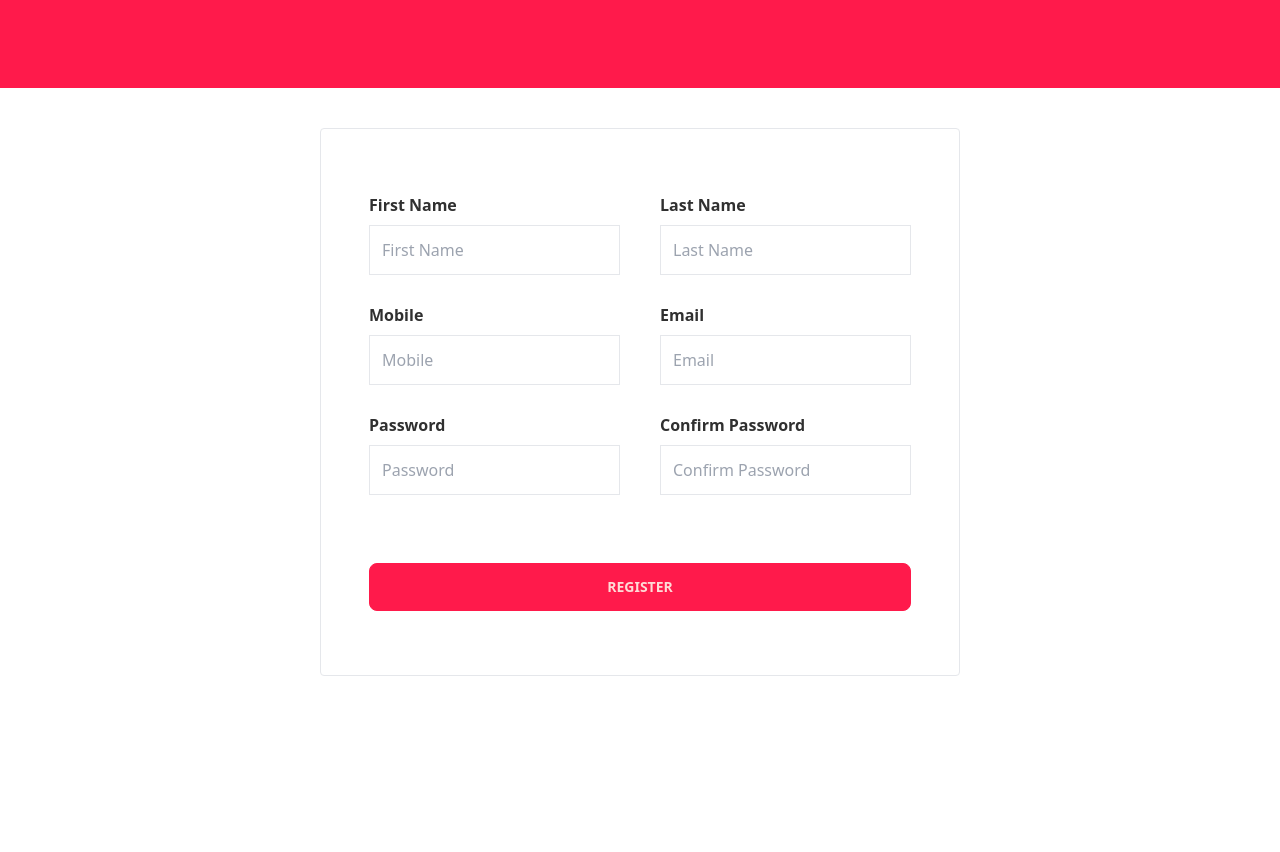
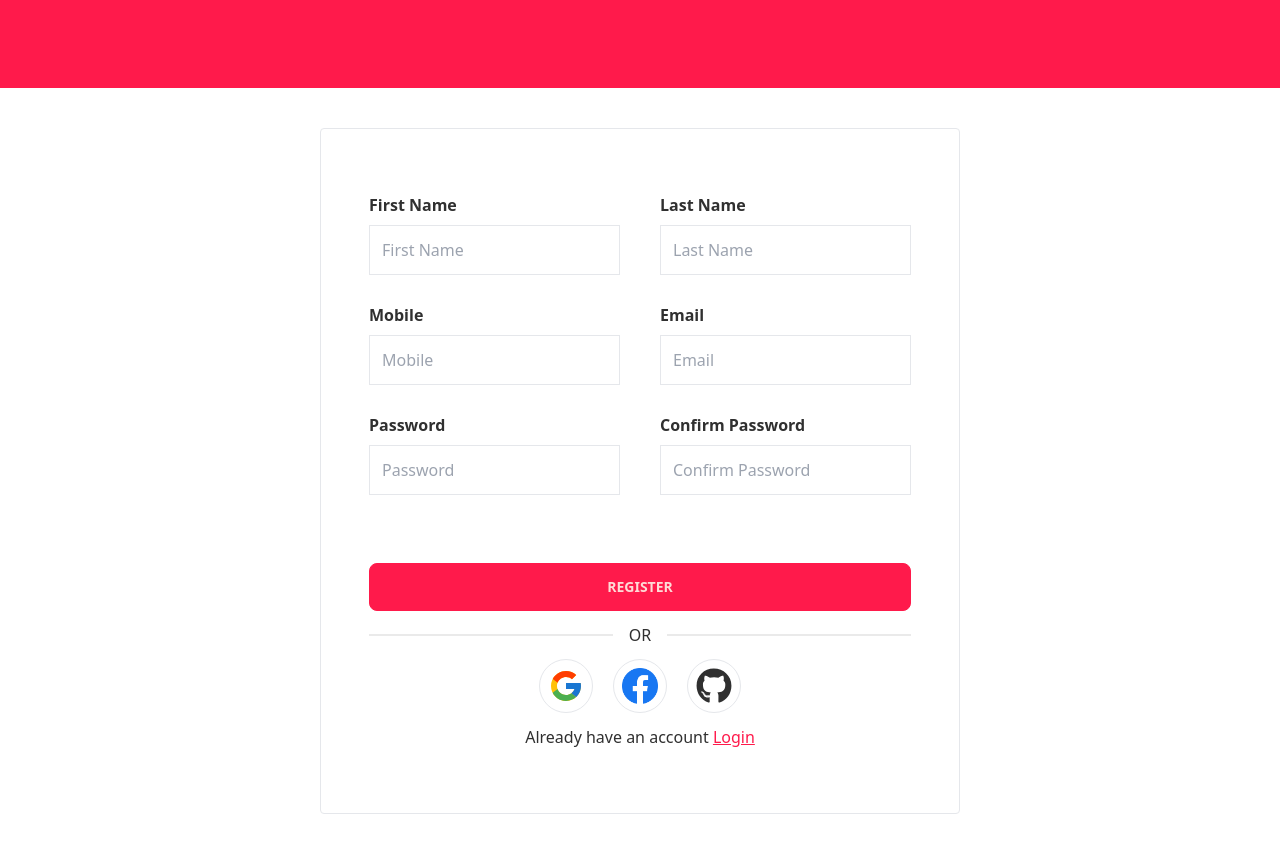
Before and after one commit to habibur-pro/education-master, a React (Vite) app: page /register in a window 1280 px wide. Shown: the part 360-1212 px from the top of the page. Before the commit the page ends 1116 px from the top, so only its background shows below. Built offline with nearby package versions, Linux system fonts and the light colour scheme; no server answers.

Commit message:
added social login

```diff
--- a/src/components/Navbar/Navbar.jsx
+++ b/src/components/Navbar/Navbar.jsx
@@ -2,7 +2,6 @@ import { Link, NavLink, useLocation } from "react-router-dom";
 import MyContainer from "../MyContainer/MyContainer";
 import { useEffect, useState } from "react";
 import { CiSearch } from "react-icons/ci";
-import { AuthContext } from "../../routes/AuthProvider";
 import useAuth from "../../hooks/useAuth";
 
 const Navbar = () => {
--- /dev/null
+++ b/src/components/SocialLogin/SocialLogin.jsx
@@ -0,0 +1,28 @@
+import { FcGoogle } from "react-icons/fc";
+import { FaGithub } from "react-icons/fa";
+import facebookIcon from '../../assets/icons/facebook.png'
+import useAuth from "../../hooks/useAuth";
+
+
+const SocialLogin = () => {
+    const { googleLogin, facebookLogin, githubLogin } = useAuth()
+
+    const handleGoogleLogin = () => {
+
+    }
+    return (
+        <div className="flex justify-center gap-5">
+            <div onClick={handleGoogleLogin} className="text-4xl hover:-translate-y-1 hover:shadow-xl duration-200 cursor-pointer rounded-full border p-2">
+                <FcGoogle />
+            </div>
+            <div className="text-4xl  hover:-translate-y-1 hover:shadow-xl  duration-200 cursor-pointer rounded-full border p-2">
+                <img className="w-9" src={facebookIcon} alt="" />
+            </div>
+            <div className="text-4xl hover:-translate-y-1 hover:shadow-xl  duration-200 cursor-pointer rounded-full border p-2">
+                <FaGithub />
+            </div>
+        </div>
+    );
+};
+
+export default SocialLogin;
--- a/src/pages/Login/Login.jsx
+++ b/src/pages/Login/Login.jsx
@@ -1,6 +1,8 @@
 import PageHeader from "../../components/PageHeader/PageHeader";
 import { useForm } from "react-hook-form"
 import useAuth from "../../hooks/useAuth";
+import { Link } from "react-router-dom";
+import SocialLogin from "../../components/SocialLogin/SocialLogin";
 
 const Login = () => {
     const { loginEmailPassword } = useAuth()
@@ -19,7 +21,8 @@ const Login = () => {
     return (
         <div className="py-20">
             <PageHeader title={"Login"}></PageHeader>
-            <form onSubmit={handleSubmit(onSubmit)} className="md:w-1/3 mx-auto border py-16 px-12 rounded mt-10" action="">
+            <div className="md:w-1/3 mx-auto border py-16 px-12 rounded mt-10">
+                <form onSubmit={handleSubmit(onSubmit)} className="" action="">
                     <div className="mb-7">
                         <label className="font-semibold" htmlFor="">Email</label>
                         <input
@@ -41,6 +44,12 @@ const Login = () => {
                     </div>
                     <button className="btn btn-block btn-primary mt-10">Login</button>
                 </form>
+                <div className="divider">OR</div>
+                <SocialLogin />
+                <p className="mt-3 text-center">Have no account <Link to='/register' className="underline text-primary">Register</Link></p>
+            </div>
+
+
         </div>
     );
 };
--- a/src/pages/Register/Register.jsx
+++ b/src/pages/Register/Register.jsx
@@ -1,9 +1,11 @@
 import PageHeader from "../../components/PageHeader/PageHeader";
 import { Controller, useForm } from "react-hook-form"
 import useAuth from "../../hooks/useAuth";
+import { Link } from "react-router-dom";
+import SocialLogin from "../../components/SocialLogin/SocialLogin";
 
 const Register = () => {
-    const { loginEmailPassword, registerEmailPassword } = useAuth()
+    const { registerEmailPassword } = useAuth()
 
 
     const {
@@ -26,7 +28,8 @@ const Register = () => {
     return (
         <div className="py-20">
             <PageHeader title={"Register"}></PageHeader>
-            <form onSubmit={handleSubmit(onSubmit)} className="md:w-1/2 mx-auto border py-16 px-12 rounded mt-10" action="">
+            <div className="md:w-1/2 mx-auto border py-16 px-12 rounded mt-10">
+                <form onSubmit={handleSubmit(onSubmit)} className="" action="">
                     <div className=" md:grid grid-cols-2 gap-10">
                         <div className=" ">
                             {/* first name field  */}
@@ -113,7 +116,12 @@ const Register = () => {
                         </div>
                     </div>
                     <button className="btn btn-block btn-primary mt-10">Register</button>
+
                 </form>
+                <div className="divider">OR</div>
+                <SocialLogin />
+                <p className="mt-3 text-center">Already have an account <Link to='/login' className="underline text-primary">Login</Link></p>
+            </div>
         </div>
     );
 };
```
Also changed, not shown: src/assets/icons/facebook.png (added). Lines whose indentation alone changed are shown as unchanged.
